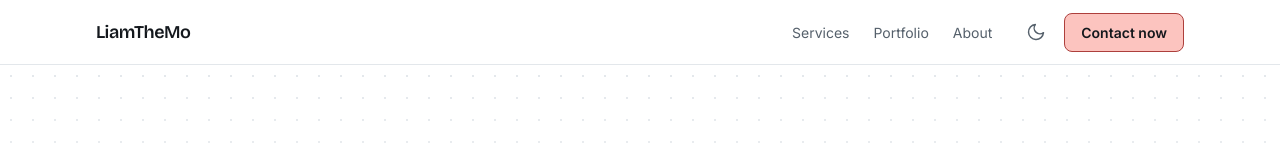
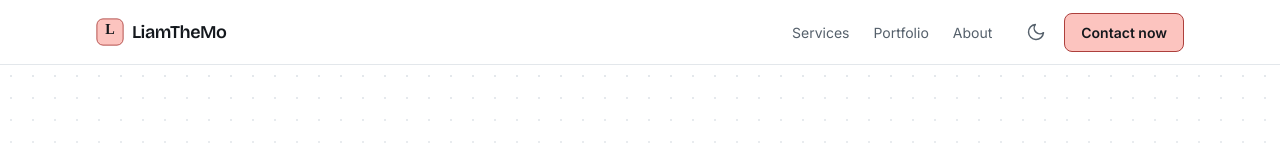
Before and after one commit to OrangeCheasy/LiamTheMo-Freelance-Website, a Next.js app in the folder liamthemo-freelance-website/: page / in a window 1280 px wide. Shown: the top 160 px of the page. Built offline with nearby package versions, Linux system fonts and the light colour scheme.

Commit message:
placeholder icon

```diff
--- a/liamthemo-freelance-website/src/app/layout.tsx
+++ b/liamthemo-freelance-website/src/app/layout.tsx
@@ -29,6 +29,9 @@ export const metadata: Metadata = {
   title: "LiamTheMo",
   description:
     "Custom automation, spreadsheets, websites, and local tech help for individuals and small businesses.",
+  // TODO: swap public/icon.svg for the real logo once it's designed, then
+  // remove this comment (CLAUDE.md-style placeholder note).
+  icons: { icon: "/icon.svg" },
 };
 
 /*
--- a/liamthemo-freelance-website/src/components/Navbar.tsx
+++ b/liamthemo-freelance-website/src/components/Navbar.tsx
@@ -12,6 +12,7 @@
   architectural cost.
 */
 
+import Image from "next/image";
 import Link from "next/link";
 import { usePathname } from "next/navigation";
 import { useEffect, useRef, useState } from "react";
@@ -117,8 +118,17 @@ export default function Navbar() {
       <div className="mx-auto flex h-16 max-w-6xl items-center justify-between gap-4 px-5 sm:px-8">
         <Link
           href="/"
-          className="font-display text-lg font-semibold tracking-tight text-ink"
+          className="flex items-center gap-2 font-display text-lg font-semibold tracking-tight text-ink"
         >
+          {/* Placeholder mark (public/icon.svg) — swap once the real logo exists. */}
+          <Image
+            src="/icon.svg"
+            alt=""
+            width={28}
+            height={28}
+            unoptimized
+            className="rounded-md"
+          />
           {SITE_NAME}
         </Link>
 
```
Also changed, not shown: liamthemo-freelance-website/public/icon.svg (added).
